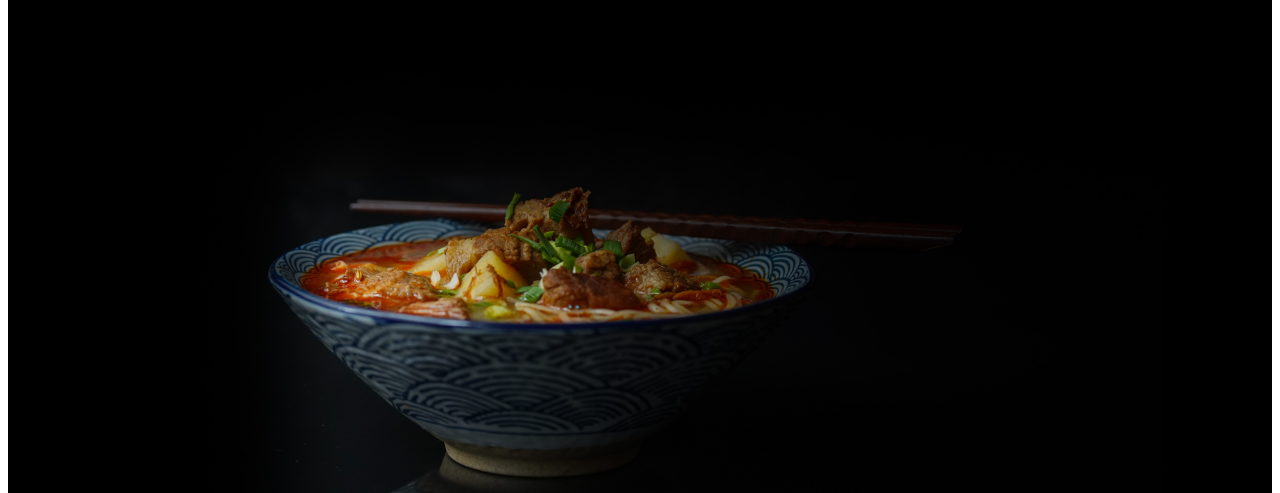
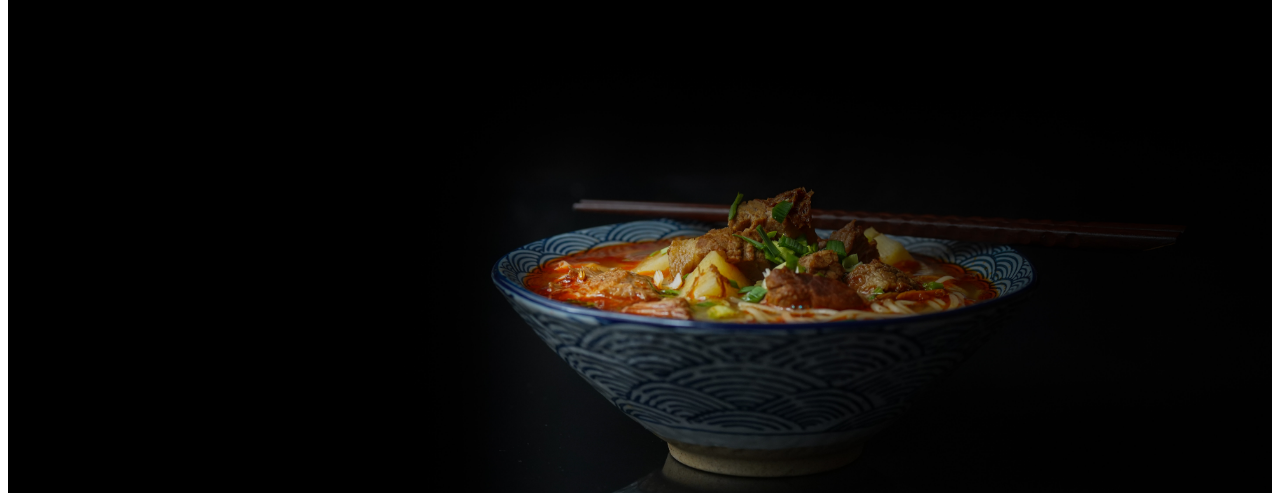
Before and after one commit to pipe2442/restaurantjs, a plain HTML site: page index.html in a window 1280 px wide. Shown: the part 307-800 px from the top of the page. Drawn offline with Linux system fonts and the light colour scheme; a web font is replaced by a local one.

Commit message:
Fix main image position

```diff
--- a/assets/styles.css
+++ b/assets/styles.css
@@ -26,7 +26,7 @@ nav button:hover {
     background-repeat: no-repeat;
     background-size: contain;
     background-attachment: fixed;
-    background-position:center;
+    background-position:330px;
     background-color: black;
     padding: 350px;
 }
```
